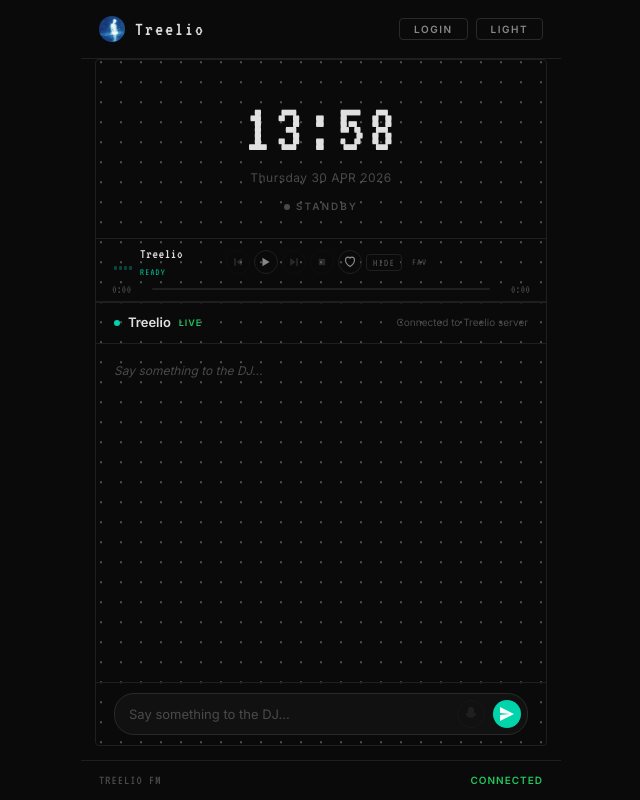
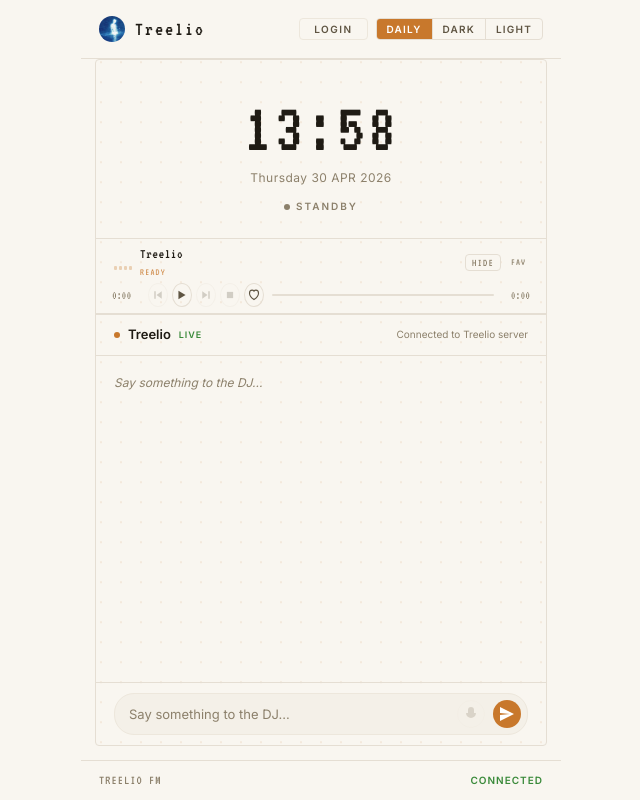
Before and after one commit to Tree005/Treelio, a React (Vite) app in the folder web/: page / in a window 1280 px wide. Shown: the whole page, without its empty margins (319-959 px from the left). Built offline with nearby package versions, Linux system fonts and the light colour scheme.

Commit message:
refactor: player layout — controls moved to progress row, main row shows song + HIDE/FAV only

```diff
--- a/web/src/App.jsx
+++ b/web/src/App.jsx
@@ -10,7 +10,7 @@ import Profile from './components/Profile';
 
 export default function App() {
   const [showProfile, setShowProfile] = useState(false);
-  const { theme, toggle } = useTheme();
+  const { theme, switchTheme } = useTheme();
   const player = usePlayer();
   const { messages, loading, sendMessage } = useChat(player.play, player.enqueueAndPlay);
 
@@ -36,9 +36,17 @@ export default function App() {
         </div>
         <div className="top-bar__actions">
           <button className="top-bar__login">LOGIN</button>
-          <button className="theme-toggle" onClick={toggle}>
-            {theme === 'dark' ? 'LIGHT' : 'DARK'}
-          </button>
+          <div className="theme-pills">
+            {['daily', 'dark', 'light'].map(t => (
+              <button
+                key={t}
+                className={`theme-pill${theme === t ? ' theme-pill--active' : ''}`}
+                onClick={() => switchTheme(t)}
+              >
+                {t.toUpperCase()}
+              </button>
+            ))}
+          </div>
         </div>
       </header>
 
@@ -78,7 +86,7 @@ export default function App() {
           <div className="profile-overlay" onClick={() => setShowProfile(false)} />
           <Profile
             theme={theme}
-            onToggleTheme={toggle}
+            onToggleTheme={() => switchTheme(theme === 'dark' ? 'daily' : 'dark')}
             onClose={() => setShowProfile(false)}
             player={player}
           />
--- a/web/src/components/Player.jsx
+++ b/web/src/components/Player.jsx
@@ -55,7 +55,7 @@ export default function Player({
 
   return (
     <>
-      {/* 主行：频谱 + 歌曲信息 + 控制按钮 + 标签 + 音量 */}
+      {/* 主行：频谱 + 歌曲信息 + 标签 */}
       <div className="player__main-row">
         {/* 左侧：频谱 */}
         <div className={`player__wave ${playing ? '' : 'player__wave--idle'}`}>
@@ -77,7 +77,18 @@ export default function Player({
           </div>
         </div>
 
-        {/* 控制按钮组 */}
+        {/* 标签组：HIDE + FAV */}
+        <div className="player__tags">
+          <button className="player__btn player__btn--text" title="隐藏播放器">HIDE</button>
+          <span className={`player__tag ${liked ? 'player__tag--active' : ''}`}>FAV</span>
+        </div>
+      </div>
+
+      {/* 底部行：时间 + 控制按钮 + 进度条 */}
+      <div className="player__progress-row">
+        <span className="player__time">{formatTime(currentTime)}</span>
+
+        {/* 控制按钮组：上一首 / 播放 / 下一首 / 停止 / 爱心 */}
         <div className="player__controls">
           <button className="player__btn player__btn--circle" onClick={playPrevious} title="上一首" disabled={queueLen === 0}>
             <svg width="12" height="12" viewBox="0 0 16 16" fill="currentColor">
@@ -114,21 +125,13 @@ export default function Player({
               <path d="M8 14s-6-4-6-8.5C2 3 3.8 1.5 5.5 1.5c1.1 0 2 .6 2.5 1.3.5-.7 1.4-1.3 2.5-1.3C12.2 1.5 14 3 14 5.5 14 10 8 14 8 14z"/>
             </svg>
           </button>
-          <button className="player__btn player__btn--text" title="隐藏播放器">HIDE</button>
         </div>
 
-        {/* 标签组 */}
-        <div className="player__tags">
-          <span className={`player__tag ${liked ? 'player__tag--active' : ''}`}>FAV</span>
-        </div>
-      </div>
-
-      {/* 底部行：时间 + 进度条 */}
-      <div className="player__progress-row">
-        <span className="player__time">{formatTime(currentTime)}</span>
+        {/* 进度条 */}
         <div className="player__progress-bar" onClick={handleProgressClick}>
           <div className="player__progress-fill" style={{ width: `${progress}%` }} />
         </div>
+
         <span className="player__time">{formatTime(duration)}</span>
       </div>
 
--- a/web/src/hooks/useTheme.js
+++ b/web/src/hooks/useTheme.js
@@ -1,10 +1,10 @@
-// src/hooks/useTheme.js — 主题切换
+// src/hooks/useTheme.js — 主题切换（三值：daily / dark / light）
 import { useState, useEffect, useCallback } from 'react';
 
 export function useTheme() {
   const [theme, setTheme] = useState(() => {
     const saved = localStorage.getItem('treelio-theme');
-    return saved || 'dark';
+    return saved || 'daily';
   });
 
   useEffect(() => {
@@ -12,9 +12,7 @@ export function useTheme() {
     localStorage.setItem('treelio-theme', theme);
   }, [theme]);
 
-  const toggle = useCallback(() => {
-    setTheme(t => t === 'dark' ? 'light' : 'dark');
-  }, []);
+  const switchTheme = useCallback((t) => setTheme(t), []);
 
-  return { theme, toggle };
+  return { theme, switchTheme };
 }
--- a/web/src/styles/globals.css
+++ b/web/src/styles/globals.css
@@ -1,53 +1,88 @@
-/* styles/globals.css — Treelio 设计系统 (refined) */
+/* styles/globals.css — Treelio 设计系统 */
 
-/* ====== 主题变量（绿色系）====== */
+/* ====== Daily 主题（默认，暖橙）====== */
 :root,
+[data-theme='daily'] {
+  --bg: #F9F6F0;
+  --bg-elevated: #F4F0E8;
+  --surface: #FFFFFF;
+  --surface-hover: #F4F0E8;
+  --input-bg: #F4F0E8;
+  --text: #1F1B14;
+  --text-secondary: #5F5543;
+  --text-dim: #8C806B;
+  --accent: #C8782C;
+  --accent-hover: #B06820;
+  --accent-dim: rgba(200, 120, 44, 0.12);
+  --red: #D64040;
+  --green: #3A8A3A;
+  --border: #E5DED3;
+  --border-light: #EDE7DC;
+  --shadow: rgba(0, 0, 0, 0.06);
+  --shadow-elevated: 0 2px 12px rgba(0, 0, 0, 0.08);
+  --msg-claudio: #FFFFFF;
+  --msg-user: #F4F0E8;
+  --scrollbar-track: #F4F0E8;
+  --scrollbar-thumb: #D6C9B8;
+  --progress-bg: #EDE7DC;
+  --progress-fill: #C8782C;
+  --grid-color: rgba(200, 120, 44, 0.15);
+}
+
+/* ====== Dark 主题（亮蓝）====== */
 [data-theme='dark'] {
-  --bg: #0a0a0a;
-  --bg-elevated: #111111;
-  --surface: #161616;
-  --surface-hover: #1e1e1e;
-  --text: #e0e0e0;
-  --text-secondary: #888888;
-  --text-dim: #4a4a4a;
-  --accent: #00d4aa;
-  --accent-dim: rgba(0, 212, 170, 0.12);
-  --red: #ff4757;
-  --green: #22c55e;
-  --border: #1f1f1f;
-  --border-light: #2a2a2a;
-  --input-bg: #111111;
+  --bg: #0C0C11;
+  --bg-elevated: #18181F;
+  --surface: #18181F;
+  --surface-hover: #1E1E27;
+  --input-bg: #22222D;
+  --text: #F0F0F5;
+  --text-secondary: #A8A8B8;
+  --text-dim: #6E6E80;
+  --accent: #5B7FFF;
+  --accent-hover: #4A6AEE;
+  --accent-dim: rgba(91, 127, 255, 0.12);
+  --red: #FF4757;
+  --green: #34C759;
+  --border: #2A2A36;
+  --border-light: #30303D;
   --shadow: rgba(0, 0, 0, 0.4);
   --shadow-elevated: 0 2px 12px rgba(0, 0, 0, 0.5);
-  --msg-claudio: #131313;
-  --msg-user: #1c1810;
-  --scrollbar-track: #0a0a0a;
-  --scrollbar-thumb: #2a2a2a;
-  --grid-color: rgba(0, 212, 170, 0.15);
+  --msg-claudio: #18181F;
+  --msg-user: #1E1E27;
+  --scrollbar-track: #0C0C11;
+  --scrollbar-thumb: #2A2A36;
+  --progress-bg: #2A2A36;
+  --progress-fill: #5B7FFF;
+  --grid-color: rgba(91, 127, 255, 0.12);
 }
 
+/* ====== Light 主题（现代蓝）====== */
 [data-theme='light'] {
-  --bg: #faf8f2;
-  --bg-elevated: #f0ece0;
-  --surface: #ffffff;
-  --surface-hover: #f7f4ea;
-  --text: #1a1a1a;
-  --text-secondary: #666666;
-  --text-dim: #aaaaaa;
-  --accent: #00b894;
-  --accent-dim: rgba(0, 184, 148, 0.1);
-  --red: #ff4757;
-  --green: #16a34a;
-  --border: #e2ddd0;
-  --border-light: #ede8da;
-  --input-bg: #ffffff;
+  --bg: #F5F5F9;
+  --bg-elevated: #EFEFF5;
+  --surface: #FFFFFF;
+  --surface-hover: #F3F3F8;
+  --input-bg: #F3F3F8;
+  --text: #13131A;
+  --text-secondary: #555566;
+  --text-dim: #8A8A9A;
+  --accent: #3B5DE7;
+  --accent-hover: #2D49C0;
+  --accent-dim: rgba(59, 93, 231, 0.1);
+  --red: #E53935;
+  --green: #34C759;
+  --border: #E8E8EF;
+  --border-light: #EFEFF5;
   --shadow: rgba(0, 0, 0, 0.06);
   --shadow-elevated: 0 2px 12px rgba(0, 0, 0, 0.08);
-  --msg-claudio: #ffffff;
-  --msg-user: #f5f0e0;
-  --scrollbar-track: #f0ece0;
-  --scrollbar-thumb: #ccc5b5;
-  --grid-color: rgba(0, 184, 148, 0.12);
+  --msg-claudio: #FFFFFF;
+  --msg-user: #F3F3F8;
+  --scrollbar-track: #EFEFF5;
+  --scrollbar-thumb: #CCCCD8;
+  --progress-bg: #EAEAEF;
+  --progress-fill: #3B5DE7;
+  --grid-color: rgba(59, 93, 231, 0.10);
 }
 
 /* ====== 全局重置 ====== */
@@ -94,7 +129,7 @@ body {
   position: absolute;
   inset: 0;
   background-image:
-    radial-gradient(circle, rgba(255, 255, 255, 0.4) 1px, transparent 1px);
+    radial-gradient(circle, var(--grid-color) 1px, transparent 1px);
   background-size: 20px 20px;
   background-position: center center;
   pointer-events: none;
@@ -207,26 +242,46 @@ body {
   background: var(--accent-dim);
 }
 
-/* ====== 主题切换按钮 ====== */
-.theme-toggle {
+/* ====== 主题切换 pill 组 ====== */
+.theme-pills {
+  display: flex;
+  border: 1px solid var(--border);
+  border-radius: 4px;
+  overflow: hidden;
+}
+
+.theme-pill {
   background: transparent;
-  border: 1px solid var(--border-light);
-  border-radius: 4px;
-  padding: 4px 14px;
-  color: var(--text-secondary);
+  border: none;
+  border-right: 1px solid var(--border);
+  padding: 4px 10px;
   font-size: 10px;
   font-weight: 600;
-  letter-spacing: 0.15em;
+  letter-spacing: 0.12em;
+  text-transform: uppercase;
+  color: var(--text-secondary);
   cursor: pointer;
   transition: all 0.2s ease;
-  text-transform: uppercase;
   font-family: 'Inter', sans-serif;
 }
 
-.theme-toggle:hover {
-  border-color: var(--accent);
-  color: var(--accent);
-  background: var(--accent-dim);
+.theme-pill:last-child {
+  border-right: none;
+}
+
+.theme-pill:hover {
+  color: var(--text);
+  background: var(--surface-hover);
+}
+
+.theme-pill--active {
+  background: var(--accent);
+  color: #ffffff;
+}
+
+[data-theme='daily'] .theme-pill--active,
+[data-theme='light'] .theme-pill--active {
+  color: #ffffff;
 }
 
 /* ====== 时钟区域 ====== */
@@ -343,13 +398,14 @@ body {
   50% { transform: scaleY(1); }
 }
 
-/* 歌曲信息 */
+/* 歌曲信息（主行，撑满控制按钮让出的空间） */
 .player__song-info {
-  flex: 0 0 80px;
+  flex: 1;
   display: flex;
   flex-direction: column;
   gap: 2px;
   overflow: hidden;
+  min-width: 0;
 }
 
 .player__song-name {
@@ -525,12 +581,31 @@ body {
   transition: background 0.2s;
 }
 
-/* 底部进度行 */
+/* 底部进度行：时间 + 控制按钮 + 进度条 */
 .player__progress-row {
   display: flex;
   align-items: center;
   gap: 8px;
   margin-top: 6px;
+  min-width: 0;
+}
+
+/* 进度行：时间 */
+.player__progress-row .player__time {
+  flex-shrink: 0;
+  min-width: 28px;
+}
+
+/* 进度行：控制按钮（固定宽度） */
+.player__progress-row .player__controls {
+  flex-shrink: 0;
+  width: 116px;
+}
+
+/* 进度行：进度条 */
+.player__progress-row .player__progress-bar {
+  flex: 1;
+  min-width: 0;
 }
 
 .player__time {
```
